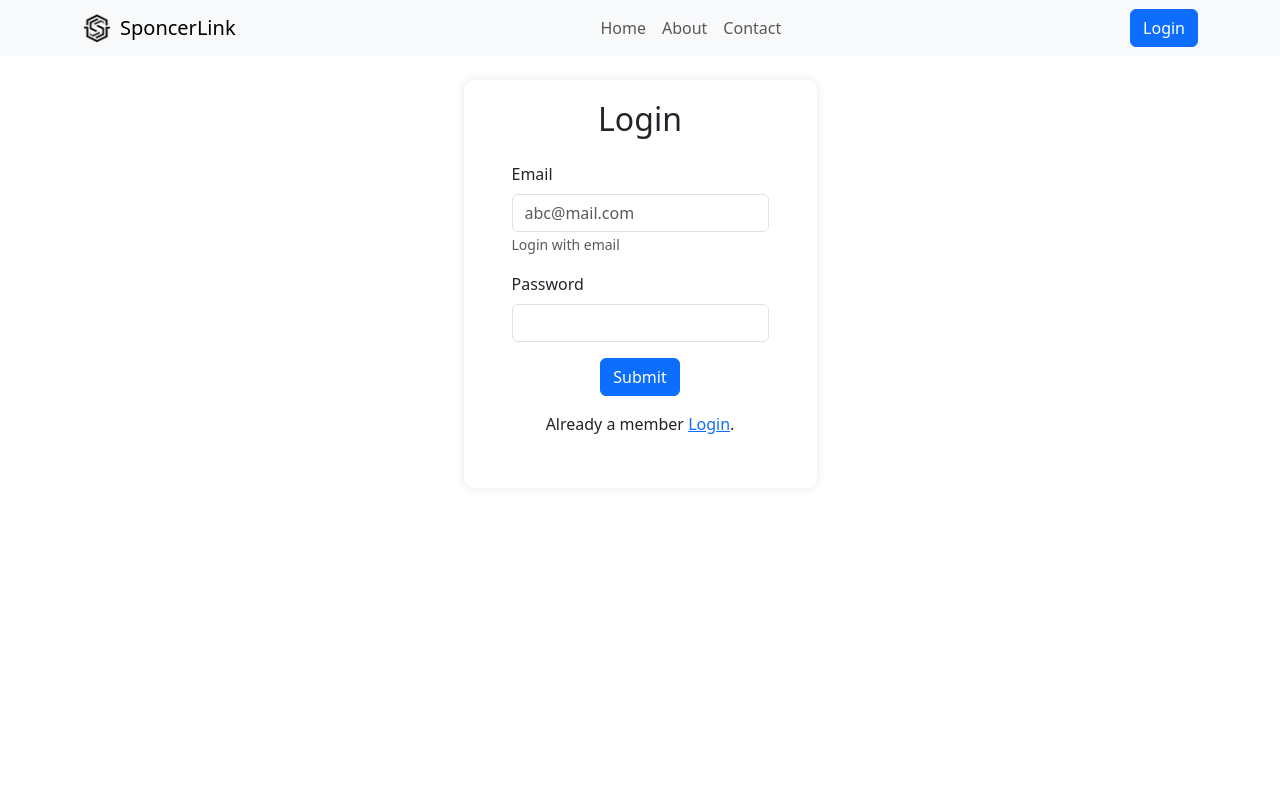
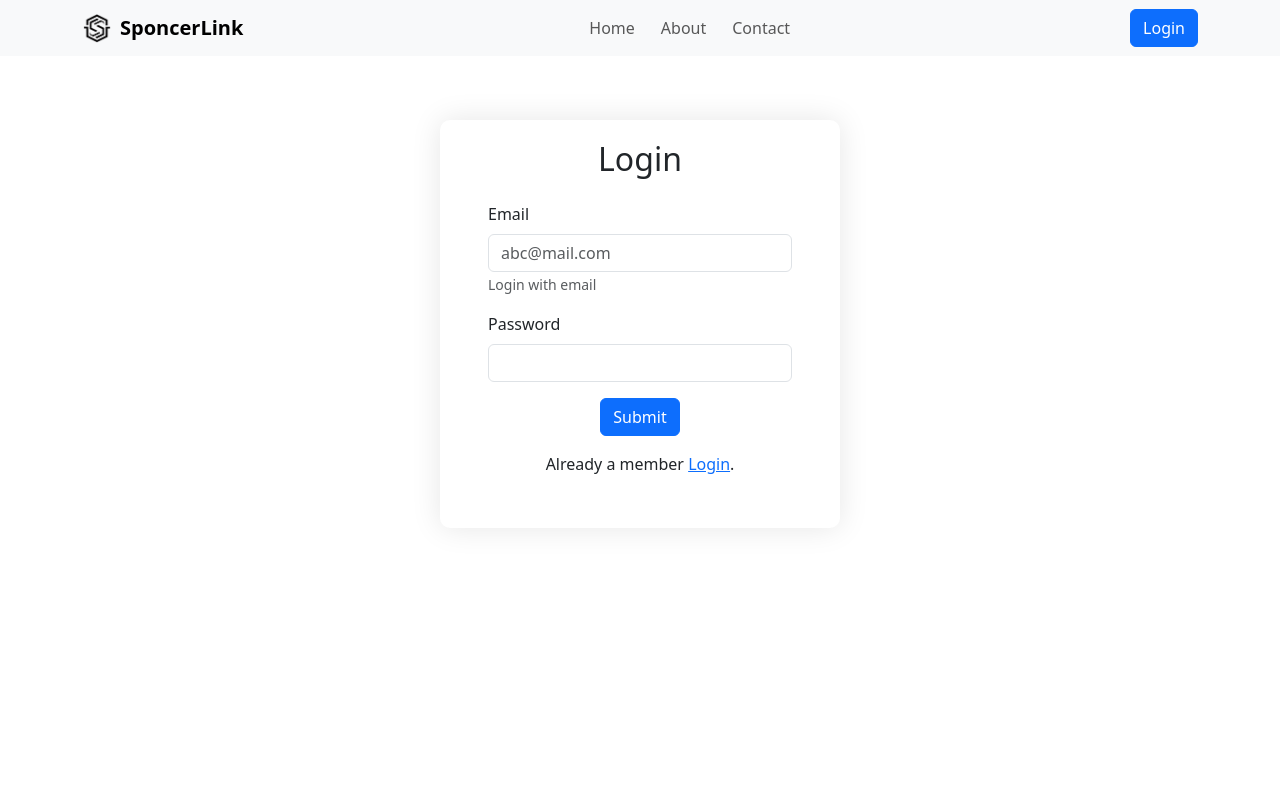
Before and after one commit to mohitrajrathor/SponcerLink, a Flask app: template app/templates/pages/register.html in a window 1280 px wide. Shown: the top 799 px of the page. Run offline with Flask 3, Linux system fonts and the light colour scheme; the template is opened without the code that fills it, so the values that code supplies are empty; parts of the project's set-up code (start-up, migrations or seed data) failed here and were passed over.

Commit message:
style file updated

```diff
--- a/app/static/css/style.css
+++ b/app/static/css/style.css
@@ -1,3 +1,10 @@
+body, html {
+    height: 100%;
+    margin: 0;
+    font-family: Arial, Helvetica, sans-serif;
+}
+
+
 /* Glow effect for nav-items */
 .nav-item .nav-link {
     position: relative;
@@ -29,10 +36,58 @@
 }
 
 
+
+
 .login-container {
-    max-width: 400px;
+    min-width: 400px;
+    margin: 40px 0 0 0;
     padding: 20px;
     background-color: #fff;
-    box-shadow: 0 0 10px rgba(0, 0, 0, 0.1);
+    box-shadow: 0 0 30px rgba(0, 0, 0, 0.1);
     border-radius: 10px;
 }
+
+
+
+.landing {
+    background: url('../images/landing-image.jpg') no-repeat center center;
+    background-size: cover;
+    height: 100vh;
+    display: flex;
+    justify-content: center;
+    align-items: center;
+    color: white;
+    text-align: center;
+}
+
+.overlay {
+    position: absolute;
+    top: 0;
+    left: 0;
+    width: 100%;
+    height: 100%;
+    background: rgba(0, 0, 0, 0.5); /* Adjust the opacity for the shadow effect */
+}
+
+.landing h1 {
+    font-size: 4em;
+    font-weight: bold;
+}
+
+.landing p {
+    font-size: 1.5em;
+    margin: 20px 0;
+}
+
+.navbar-brand {
+    font-size: 1.5em;
+    font-weight: bold;
+}
+
+.navbar-nav .nav-link {
+    margin-right: 10px;
+}
+
+.navbar-nav .btn {
+    margin-left: 10px;
+}
```
